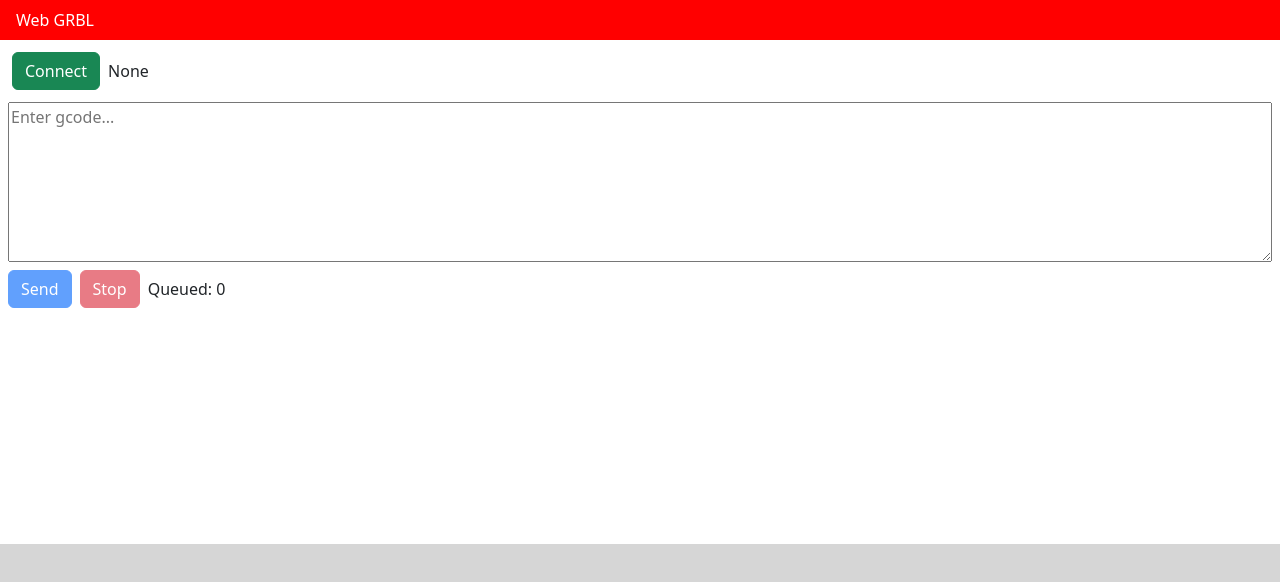
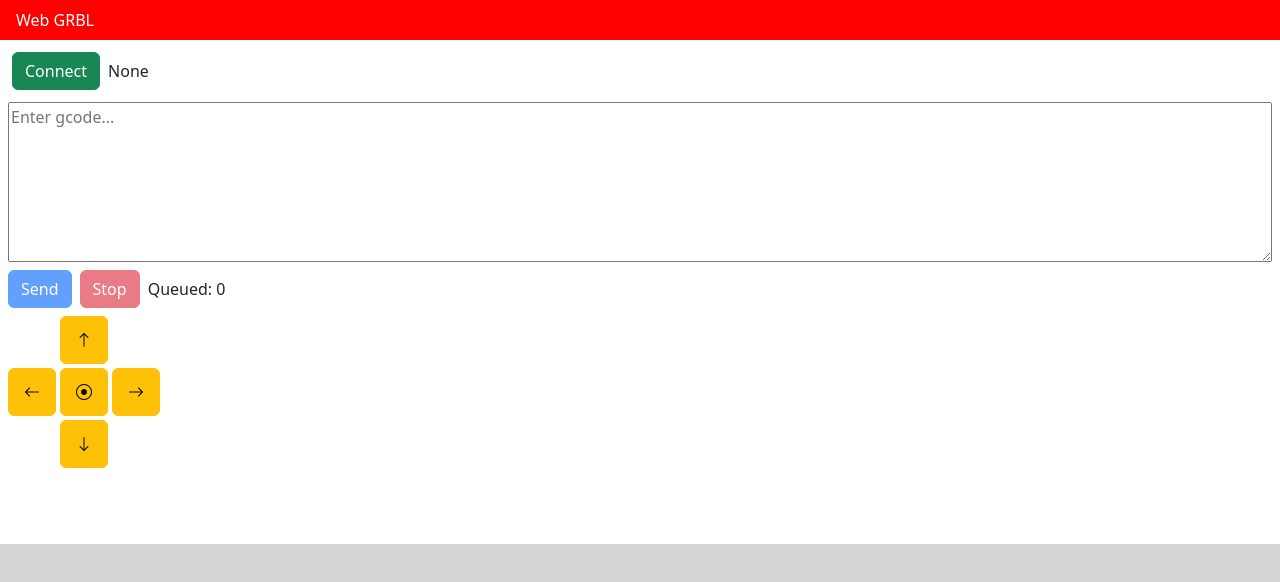
Before and after one commit to VolodymyrBaydalka/WebGRBL, a React (Vite) app: page / in a window 1280 px wide. Shown: the top 582 px of the page. Built offline with nearby package versions, Linux system fonts and the light colour scheme.

Commit message:
Added JogPad

```diff
--- a/src/GCodeSender/GCodeSender.tsx
+++ b/src/GCodeSender/GCodeSender.tsx
@@ -1,23 +1,23 @@
 import React, { useEffect, useState } from "react";
-import { GrblClient } from "../core/grblClient";
+import { useGrblClient } from "../hooks/useGrblClient";
 import "./GCodeSender.scss";
+import { JogPad } from "./JogPad";
 
 export function GCodeSender({ gcode }) {
-	const [conn] = useState(() => new GrblClient())
+	const conn = useGrblClient();
 	const [connected, setConnected] = useState(false);
 	const [actualGCode, setActualGCode] = useState("");
 	const [status, setStatus] = useState("None");
 	const [logs, setLogs] = useState<any[]>([]);
 
 	useEffect(() => {
-		conn.onMessage = msg => {
-			if (msg.type == "status") {
-				setStatus(msg.text);
+		conn.onMessage = ev => {
+			if (ev.type == "status") {
+				setStatus(`${ev.status}, position=${ev.position?.join(", ")}`);
 			} else {
 				setLogs(prev => [...prev, {
-					...msg,
-					prefix: msg.type == "response" ? ">>" : "<<",
-					className: msg.text.startsWith("ok") ? "text-success" : (msg.text.startsWith("error:") ? "text-danger" : "")
+					text: `${ev.type == "request" ? "<<" : ">>"} ${ev.message}`,
+					className: ev.message.startsWith("ok") ? "text-success" : (ev.message.startsWith("error:") ? "text-danger" : "")
 				}]);
 			}
 		}
@@ -26,8 +26,6 @@ export function GCodeSender({ gcode }) {
 	useEffect(() => {
 		setActualGCode(gcode);
 	}, [gcode]);
-
-
 
 	const handleConnectClick = async () => {
 		const res = await conn.connect();
@@ -72,9 +70,10 @@ export function GCodeSender({ gcode }) {
 				<button className="btn btn-danger" onClick={handleStopClick} disabled={!connected}>Stop</button>
 				<div>Queued: {conn.queueSize}</div>
 			</div>
+			<JogPad/>
 			<pre className="__logs">
 				<div className="__logs-content">
-					{logs.map((m, i) => (<div key={i} className={m.className}>{m.prefix} - {m.text}</div>))}
+					{logs.map((m, i) => (<div key={i} className={m.className}>{m.text}</div>))}
 				</div>
 			</pre>
 		</section>
--- /dev/null
+++ b/src/GCodeSender/JogPad.scss
@@ -0,0 +1,10 @@
+.jog-pad {
+    display: grid;
+    grid-template-columns: repeat(3, 1fr);
+    gap: 0.25rem;
+
+    &>button {
+        width: 3rem;
+        height: 3rem;
+    }
+}
--- /dev/null
+++ b/src/GCodeSender/JogPad.tsx
@@ -0,0 +1,45 @@
+import React, { useState } from "react";
+import { useGrblClient } from "../hooks/useGrblClient";
+import "./JogPad.scss";
+
+export function JogPad() {
+    const [feed, setFeed] = useState(1800);
+    const [step, setStep] = useState(60);
+    const client = useGrblClient();
+
+    const jogClicked = async (axis, dir) => {
+        if (client.connected)
+            await client.jog(axis, dir * step, feed);
+    }
+
+    const homeClicked = async () => {
+        if (client.connected)
+            await client.home();
+    }
+
+    return (
+        <div className="jog-pad">
+            <div></div>
+            <button type="button" className="btn btn-warning" onClick={ev => jogClicked("Y", 1)}>
+                <i className="bi bi-arrow-up"></i>
+            </button>
+            <div></div>
+
+            <button type="button" className="btn btn-warning" onClick={ev => jogClicked("X", -1)}>
+                <i className="bi bi-arrow-left"></i>
+            </button>
+            <button type="button" className="btn btn-warning" onClick={ev => homeClicked()}>
+                <i className="bi bi-record-circle"></i>
+            </button>
+            <button type="button" className="btn btn-warning" onClick={ev => jogClicked("X", 1)}>
+                <i className="bi bi-arrow-right"></i>
+            </button>
+
+            <div></div>
+            <button type="button" className="btn btn-warning" onClick={ev => jogClicked("Y", -1)}>
+                <i className="bi bi-arrow-down"></i>
+            </button>
+            <div></div>
+        </div>
+    )
+}
--- a/src/core/grblClient.ts
+++ b/src/core/grblClient.ts
@@ -5,7 +5,9 @@ const newLine = "\n";
 export type GrblEventType = "request" | "response" | "status";
 export type GrblEvent = {
     type: GrblEventType;
-    text: string;
+    message: string;
+    status?: string;
+    position?: [number, number, number];
 }
 
 export class GrblClient {
@@ -32,8 +34,6 @@ export class GrblClient {
     async connect() {
         this.#serial = await serial.requestPort({ filters: [] });
 
-        console.log(this.#serial);
-
         if (this.#serial) {
             await this.#serial.open({ baudRate: this.baudRate });
 
@@ -53,9 +53,22 @@ export class GrblClient {
         this.#queue = [];
     }
 
+    async reset() {
+        await this.#write("\x18");
+        this.stop();
+    }
+
     async sendLine(line: string) {
         this.#write(`${line} \r`);
-        this.onMessage?.({ type: "request", text: line });
+        this.onMessage?.({ type: "request", message: line });
+    }
+
+    async jog(dir: "X" | "Y", dist: number, feed: number) {
+        await this.sendGcode(`$J=G91 ${dir}${dist}F${feed}`);
+    }
+
+    async home() {
+        await this.sendGcode(`G0 X0Y0`);
     }
 
     async sendGcode(code: string) {
@@ -98,16 +111,23 @@ export class GrblClient {
     }
 
     async #processMessage(line: string) {
-        let type: GrblEventType = "response";
+        const event: GrblEvent = {
+            type: "response",
+            message: line
+        };
 
         if (line.startsWith("<")) {
-            type = "status";
-            line = line.substring(1, line.length - 2);
+            event.type = "status";
+            event.message = line.substring(1, line.length - 1);
+
+            const parts = event.message.split(/[,|:]/);
+            event.status = parts[0];
+            event.position = [parseFloat(parts[2]), parseFloat(parts[3]), parseFloat(parts[4])];
         } else {
             await this.sendNextLine();
         }
 
-        this.onMessage?.({ type, text: line });
+        this.onMessage?.(event);
     }
 
     async #write(line: string) {
--- /dev/null
+++ b/src/hooks/useGrblClient.ts
@@ -0,0 +1,8 @@
+import { createContext, useContext } from "react"
+import { GrblClient } from "../core/grblClient"
+
+export const GrblClientContext = createContext<GrblClient>(new GrblClient());
+
+export function useGrblClient() {
+    return useContext(GrblClientContext);
+}
--- a/src/index.html
+++ b/src/index.html
@@ -4,6 +4,7 @@
     <meta charset="utf-8" />
     <title>Web GRBL</title>
     <link href="https://cdn.jsdelivr.net/npm/bootstrap@5.3.3/dist/css/bootstrap.min.css" rel="stylesheet" integrity="sha384-QWTKZyjpPEjISv5WaRU9OFeRpok6YctnYmDr5pNlyT2bRjXh0JMhjY6hW+ALEwIH" crossorigin="anonymous">
+    <link rel="stylesheet" href="https://cdn.jsdelivr.net/npm/bootstrap-icons@1.11.3/font/bootstrap-icons.min.css">
     <link href="./index.scss" rel="stylesheet" >
   </head>
   <body>
```
Also changed, not shown: 5 other files (tests, documents, lock files or other folders).
